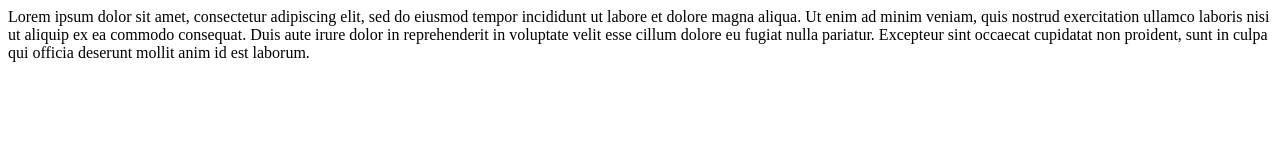
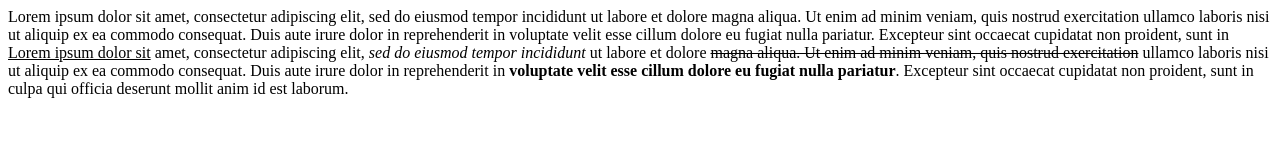
Before and after one commit to knightmoves-schools/008-text-formatting-dorianvelazquez, a website: page index.html in a window 1280 px wide. Drawn offline with Linux system fonts and the light colour scheme.

Commit message:
Update index.html
d

```diff
--- a/index.html
+++ b/index.html
@@ -9,7 +9,11 @@
             nostrud exercitation ullamco laboris nisi ut aliquip ex ea commodo consequat.
             Duis aute irure dolor in reprehenderit in voluptate velit esse cillum dolore eu
             fugiat nulla pariatur. Excepteur sint occaecat cupidatat non proident, sunt in
+            <u>Lorem ipsum dolor sit</u> amet, consectetur adipiscing elit, <em>sed do eiusmod tempor
+            incididunt</em> ut labore et dolore <s>magna aliqua. Ut enim ad minim veniam, quis
+            nostrud exercitation</s> ullamco laboris nisi ut aliquip ex ea commodo consequat.
+            Duis aute irure dolor in reprehenderit in <strong>voluptate velit esse cillum dolore eu
+            fugiat nulla pariatur</strong>. Excepteur sint occaecat cupidatat non proident, sunt in
             culpa qui officia deserunt mollit anim id est laborum.
         </p>
     </body>
-</html>
```
